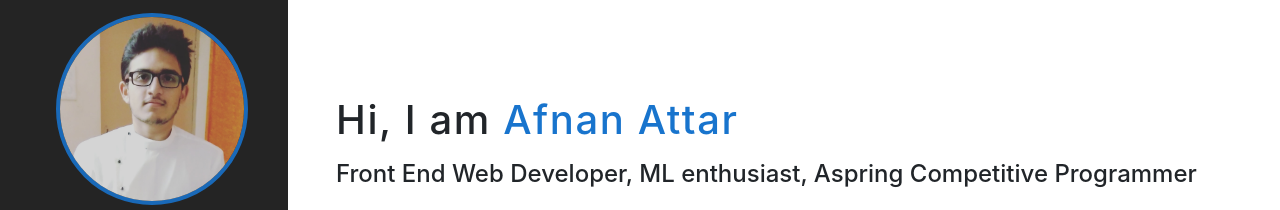
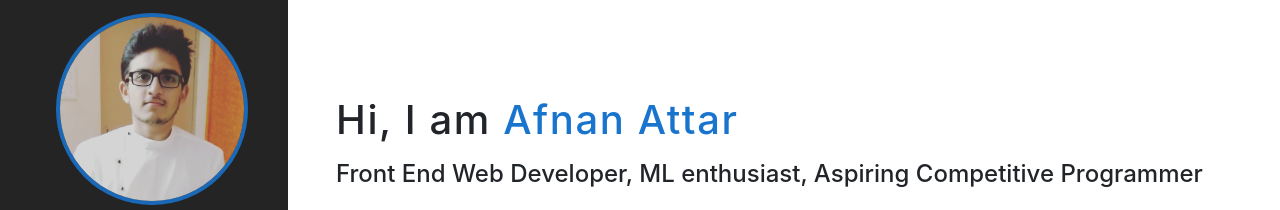
Before and after one commit to afnan47/My-Portfolio, a website with bundled scripts: page index.html in a window 1280 px wide. Shown: the top 210 px of the page. Built offline with nearby package versions, Linux system fonts and the light colour scheme; a web font is replaced by a local one.

Commit message:
spelling corrections

```diff
--- a/index.html
+++ b/index.html
@@ -136,10 +136,10 @@
             Hi, I am <span class="family-name">Afnan Attar</span>
           </h1>
           <p class="mobile-profession">
-            Front End Web Developer, ML enthusiast, Aspring Competitive Programmer
+            Front End Web Developer, ML enthusiast, Aspiring Competitive Programmer
           </p>
           <h4 class="mb-4">
-            Front End Web Developer, ML enthusiast, Aspring Competitive Programmer
+            Front End Web Developer, ML enthusiast, Aspiring Competitive Programmer
           </h4>
 
           <p class="mb-3">
```
